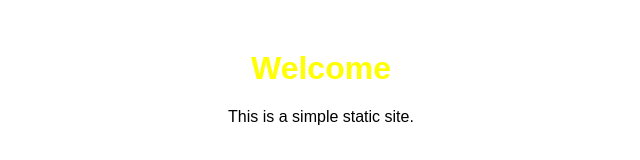
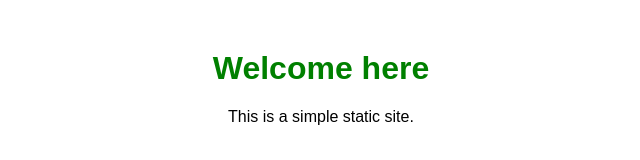
Before and after one commit to ChadhaWerghemi/first-project, a plain HTML site: page index.html in a window 1280 px wide. Shown: the whole page, without its empty margins (319-959 px from the left). Drawn offline with Linux system fonts and the light colour scheme.

Commit message:
Fixed deployment issues

```diff
--- a/index.html
+++ b/index.html
@@ -7,7 +7,7 @@
     <link rel="stylesheet" href="style.css">
 </head>
 <body>
-    <h1>Welcome</h1>
+    <h1>Welcome here</h1>
     <p>This is a simple static site.</p>
 </body>
 </html>
--- a/style.css
+++ b/style.css
@@ -4,5 +4,5 @@ body {
     margin: 50px;
 }
 h1 {
-    color: yellow;
+    color: green;
 }
```
